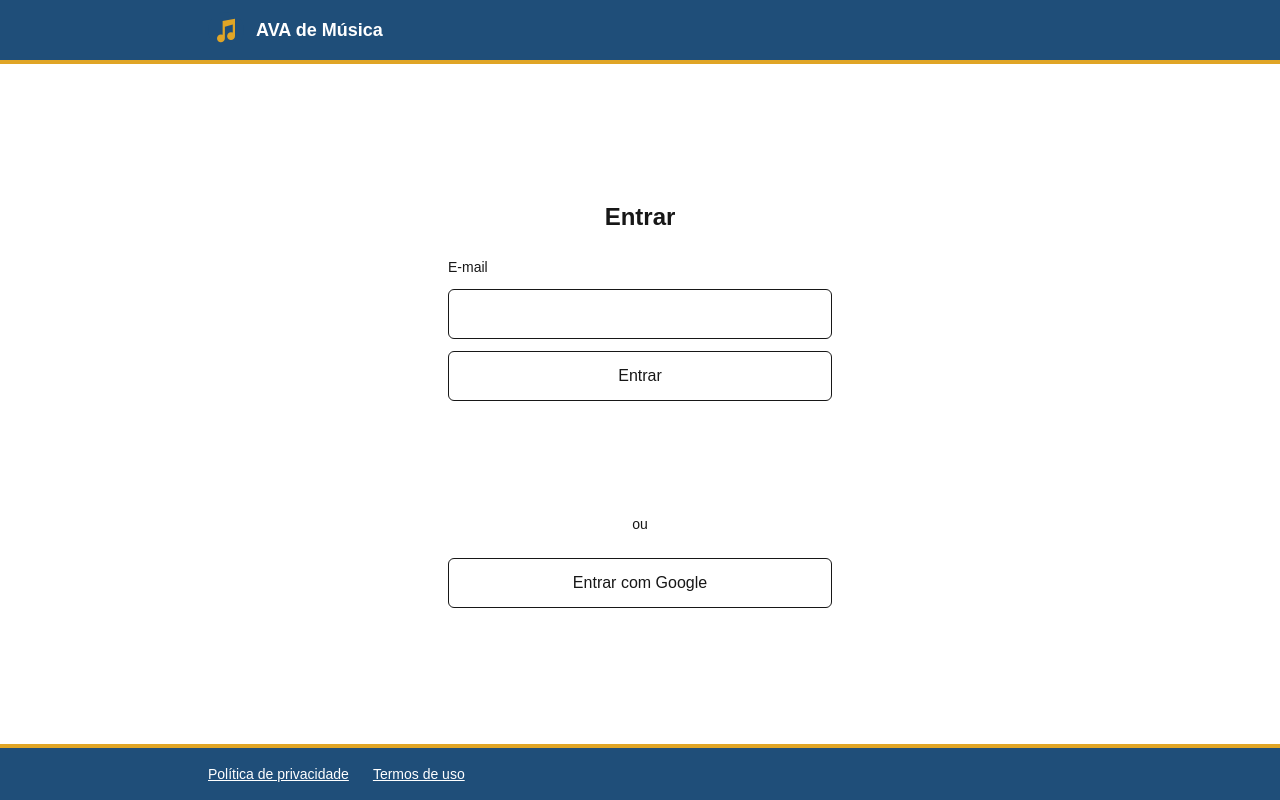
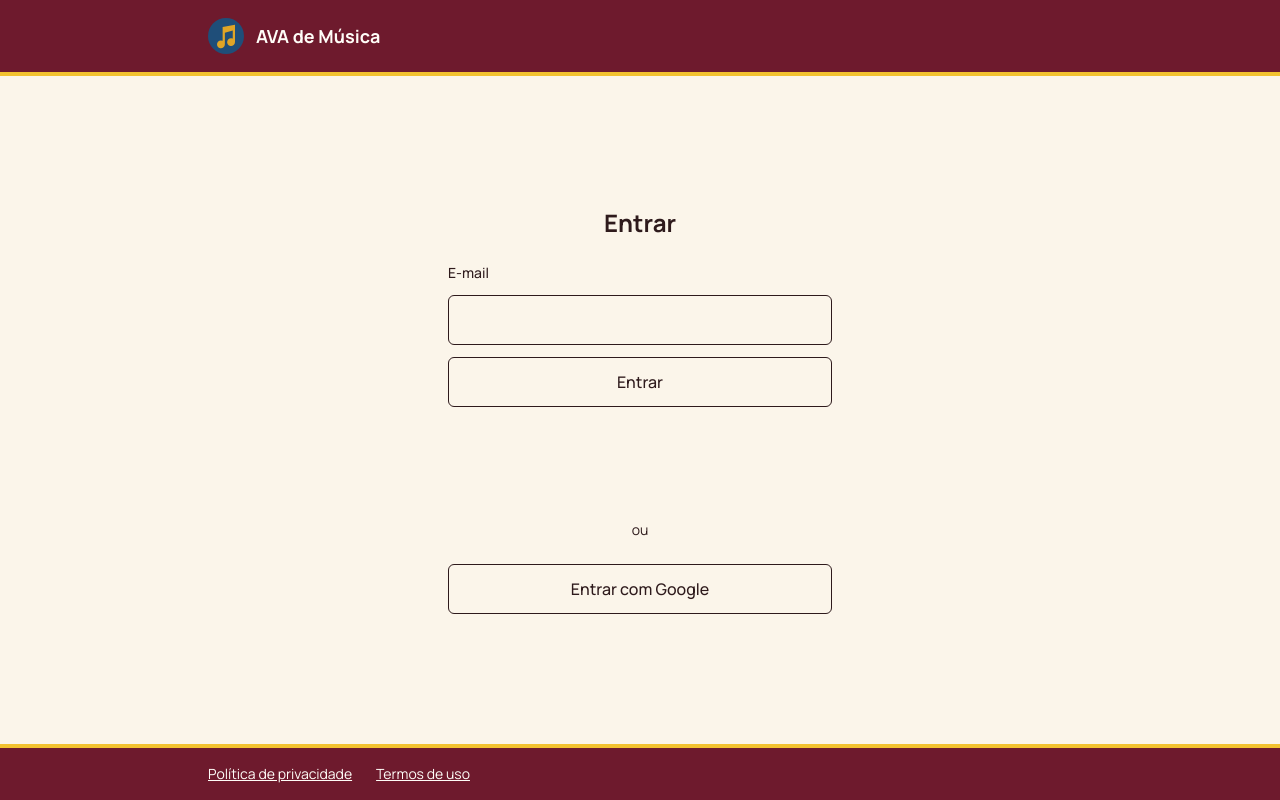
Before and after one commit to rogeriocaetanojr/ava-musica, a Next.js app: page /login in a window 1280 px wide. Built offline with nearby package versions, Linux system fonts and the light colour scheme; no server answers.

Commit message:
feat(ui): adiciona cores, fontes e componentes do visual novo

```diff
--- a/src/app/(aluno)/cursos/[id]/page.tsx
+++ b/src/app/(aluno)/cursos/[id]/page.tsx
@@ -99,7 +99,7 @@ async function PaginaDoCurso({ params }: { params: Promise<{ id: string }> }) {
                         aria-hidden
                         className={`flex h-7 w-7 shrink-0 items-center justify-center rounded-full border-2 ${
                           feita
-                            ? "border-primaria bg-primaria text-white"
+                            ? "border-bordo bg-bordo text-white"
                             : "border-current/40"
                         }`}
                       >
--- a/src/app/(aluno)/estilos.ts
+++ b/src/app/(aluno)/estilos.ts
@@ -1,6 +1,6 @@
 // Botões grandes, fáceis de tocar com o celular apoiado na estante.
 export const botaoPrincipal =
-  "flex min-h-12 w-full items-center justify-center rounded-lg bg-primaria px-4 py-3 text-lg font-semibold text-white sm:w-auto";
+  "flex min-h-12 w-full items-center justify-center rounded-lg bg-bordo px-4 py-3 text-lg font-semibold text-white sm:w-auto";
 
 export const botaoSecundario =
   "flex min-h-12 w-full items-center justify-center rounded-lg border-2 border-current px-4 py-3 text-lg font-semibold sm:w-auto";
--- a/src/app/globals.css
+++ b/src/app/globals.css
@@ -1,42 +1,39 @@
 @import "tailwindcss";
 
-/* Identidade visual: troque aqui as cores do professor. */
-:root {
-  --background: #ffffff;
-  --foreground: #171717;
-  --primaria: #1f4e79;
-  --secundaria: #e0a526;
+/* Identidade visual aprovada pelo professor. Toda tela usa só estas cores. */
+@theme {
+  --color-fundo: #fbf5ea;
+  --color-superficie: #fffdf8;
+  --color-linha: #ebddc8;
+  --color-texto: #2e1a1c;
+  --color-texto-secundario: #6e5558;
+  --color-bordo: #6e1a2d;
+  --color-vinho: #4a0f1e;
+  --color-amarelo: #f2c230;
+  --color-amarelo-claro: #fbefc4;
+  --color-borda-campo: #8c7174;
+  --color-texto-sobre-amarelo: #3d0e1a;
   /* Texto e barra de "concluído": contraste de pelo menos 4,5:1 com o fundo. */
-  --sucesso: #166534;
-}
+  --color-sucesso: #166534;
 
-@theme inline {
-  --color-background: var(--background);
-  --color-foreground: var(--foreground);
-  --color-primaria: var(--primaria);
-  --color-secundaria: var(--secundaria);
-  --color-sucesso: var(--sucesso);
-}
-
-@media (prefers-color-scheme: dark) {
-  :root {
-    --background: #0a0a0a;
-    --foreground: #ededed;
-    --sucesso: #4ade80;
-  }
+  --font-titulo: var(--fonte-bricolage), system-ui, sans-serif;
+  --font-sans: var(--fonte-manrope), system-ui, sans-serif;
 }
 
 body {
-  background: var(--background);
-  color: var(--foreground);
-  font-family: Arial, Helvetica, sans-serif;
-  accent-color: var(--primaria);
+  background: var(--color-fundo);
+  color: var(--color-texto);
+  font-family: var(--font-sans);
+  accent-color: var(--color-bordo);
 }
 
-/* Contorno duplo: o azul aparece no fundo claro, o amarelo no escuro e no
-   cabeçalho azul. */
+/* Contorno amarelo em tudo que recebe foco pelo teclado. */
 :focus-visible {
-  outline: 2px solid var(--primaria);
+  outline: 3px solid var(--color-amarelo);
   outline-offset: 2px;
-  box-shadow: 0 0 0 4px var(--secundaria);
 }
+
+/* Telas de página inteira trazem o próprio logo e o link da política. */
+body:has([data-tela-cheia]) [data-moldura] {
+  display: none;
+}
--- a/src/app/layout.tsx
+++ b/src/app/layout.tsx
@@ -1,8 +1,20 @@
 import type { Metadata } from "next";
-import Image from "next/image";
-import Link from "next/link";
-import { LOGO_DO_AVA, NOME_DO_AVA } from "@/lib/site";
+import { Bricolage_Grotesque, Manrope } from "next/font/google";
+import { Cabecalho, Rodape } from "@/components/moldura-do-site";
+import { NOME_DO_AVA } from "@/lib/site";
 import "./globals.css";
+
+const bricolage = Bricolage_Grotesque({
+  subsets: ["latin"],
+  weight: "800",
+  variable: "--fonte-bricolage",
+});
+
+const manrope = Manrope({
+  subsets: ["latin"],
+  weight: ["400", "500", "600", "700", "800"],
+  variable: "--fonte-manrope",
+});
 
 export const metadata: Metadata = {
   title: NOME_DO_AVA,
@@ -13,30 +25,14 @@ export default function RootLayout({
   children,
 }: Readonly<{ children: React.ReactNode }>) {
   return (
-    <html lang="pt-BR" className="h-full antialiased">
+    <html
+      lang="pt-BR"
+      className={`${bricolage.variable} ${manrope.variable} h-full antialiased`}
+    >
       <body className="min-h-full flex flex-col">
-        <header className="border-b-4 border-secundaria bg-primaria text-white">
-          <div className="mx-auto flex w-full max-w-4xl items-center px-4 py-3">
-            <Link href="/" className="flex items-center gap-3 font-bold">
-              <Image src={LOGO_DO_AVA} alt="" width={36} height={36} priority />
-              <span className="text-lg">{NOME_DO_AVA}</span>
-            </Link>
-          </div>
-        </header>
+        <Cabecalho />
         {children}
-        <footer className="border-t-4 border-secundaria bg-primaria text-sm text-white">
-          <nav
-            aria-label="Rodapé"
-            className="mx-auto flex w-full max-w-4xl flex-wrap gap-x-6 gap-y-2 px-4 py-4"
-          >
-            <Link href="/privacidade" className="underline">
-              Política de privacidade
-            </Link>
-            <Link href="/termos" className="underline">
-              Termos de uso
-            </Link>
-          </nav>
-        </footer>
+        <Rodape />
       </body>
     </html>
   );
--- /dev/null
+++ b/src/components/aviso.tsx
@@ -0,0 +1,29 @@
+import type { HTMLAttributes } from "react";
+
+// Caixa de informação em amarelo claro, com o ícone de exclamação.
+export function Aviso({
+  children,
+  className,
+  ...resto
+}: HTMLAttributes<HTMLDivElement>) {
+  return (
+    <div
+      className={`flex gap-3 rounded-xl bg-amarelo-claro p-4 text-sm leading-relaxed text-texto-sobre-amarelo ${className ?? ""}`}
+      {...resto}
+    >
+      <svg
+        aria-hidden="true"
+        viewBox="0 0 20 20"
+        className="mt-0.5 size-5 shrink-0"
+        fill="none"
+        stroke="currentColor"
+        strokeWidth="1.6"
+      >
+        <circle cx="10" cy="10" r="8" />
+        <path d="M10 6v5" strokeLinecap="round" />
+        <circle cx="10" cy="14" r="0.6" fill="currentColor" />
+      </svg>
+      <div>{children}</div>
+    </div>
+  );
+}
--- /dev/null
+++ b/src/components/botao.tsx
@@ -0,0 +1,33 @@
+import type { ButtonHTMLAttributes } from "react";
+
+export type VarianteDoBotao = "primario" | "destaque" | "secundario";
+
+const VARIANTES: Record<VarianteDoBotao, string> = {
+  primario: "bg-bordo text-superficie hover:bg-vinho",
+  destaque: "bg-amarelo text-texto-sobre-amarelo hover:bg-amarelo-claro",
+  secundario:
+    "border border-linha bg-superficie text-texto hover:border-borda-campo",
+};
+
+// Classes do botão, para usar também em links com cara de botão.
+export function classesDoBotao(
+  variante: VarianteDoBotao = "primario",
+  extra = "",
+): string {
+  return `inline-flex min-h-14 w-full items-center justify-center gap-3 rounded-xl px-5 py-3 text-base font-bold transition-colors disabled:opacity-60 ${VARIANTES[variante]} ${extra}`;
+}
+
+export function Botao({
+  variante = "primario",
+  className,
+  type = "button",
+  ...resto
+}: ButtonHTMLAttributes<HTMLButtonElement> & { variante?: VarianteDoBotao }) {
+  return (
+    <button
+      type={type}
+      className={classesDoBotao(variante, className)}
+      {...resto}
+    />
+  );
+}
--- /dev/null
+++ b/src/components/campo.tsx
@@ -0,0 +1,22 @@
+import type { InputHTMLAttributes } from "react";
+
+// Campo de texto com o rótulo sempre visível acima.
+export function Campo({
+  id,
+  rotulo,
+  className,
+  ...resto
+}: InputHTMLAttributes<HTMLInputElement> & { id: string; rotulo: string }) {
+  return (
+    <div className="space-y-2">
+      <label htmlFor={id} className="block text-sm font-bold text-texto">
+        {rotulo}
+      </label>
+      <input
+        id={id}
+        className={`min-h-14 w-full rounded-xl border border-borda-campo bg-superficie px-4 py-3 text-base text-texto placeholder:text-texto-secundario ${className ?? ""}`}
+        {...resto}
+      />
+    </div>
+  );
+}
--- /dev/null
+++ b/src/components/cordas.tsx
@@ -0,0 +1,29 @@
+// Enfeites do violão. São só decoração: ficam escondidos dos leitores de tela.
+
+const QUANTIDADE_DE_CORDAS = 6;
+
+// Listras amarelas verticais, como as cordas vistas de frente.
+export function Cordas({ className }: { className?: string }) {
+  return (
+    <div
+      aria-hidden="true"
+      className={`pointer-events-none flex justify-between ${className ?? ""}`}
+    >
+      {Array.from({ length: QUANTIDADE_DE_CORDAS }, (_, indice) => (
+        <span key={indice} className="h-full w-px bg-amarelo/70" />
+      ))}
+    </div>
+  );
+}
+
+// Boca do violão: círculo vinho com anel amarelo.
+export function BocaDoViolao({ className }: { className?: string }) {
+  return (
+    <div
+      aria-hidden="true"
+      className={`pointer-events-none rounded-full border-2 border-amarelo/60 p-3 ${className ?? ""}`}
+    >
+      <div className="size-full rounded-full border-[14px] border-amarelo bg-vinho" />
+    </div>
+  );
+}
--- /dev/null
+++ b/src/components/moldura-do-site.tsx
@@ -0,0 +1,43 @@
+import Image from "next/image";
+import Link from "next/link";
+import { LOGO_DO_AVA, NOME_DO_AVA } from "@/lib/site";
+
+// Cabeçalho e rodapé somem nas telas de página inteira, marcadas com
+// data-tela-cheia (ver globals.css).
+
+export function Cabecalho() {
+  return (
+    <header
+      data-moldura
+      className="border-b-4 border-amarelo bg-bordo text-superficie"
+    >
+      <div className="mx-auto flex w-full max-w-4xl items-center px-4 py-3">
+        <Link href="/" className="flex min-h-12 items-center gap-3 font-bold">
+          <Image src={LOGO_DO_AVA} alt="" width={36} height={36} priority />
+          <span className="text-lg">{NOME_DO_AVA}</span>
+        </Link>
+      </div>
+    </header>
+  );
+}
+
+export function Rodape() {
+  return (
+    <footer
+      data-moldura
+      className="border-t-4 border-amarelo bg-bordo text-sm text-superficie"
+    >
+      <nav
+        aria-label="Rodapé"
+        className="mx-auto flex w-full max-w-4xl flex-wrap gap-x-6 gap-y-2 px-4 py-4"
+      >
+        <Link href="/privacidade" className="underline">
+          Política de privacidade
+        </Link>
+        <Link href="/termos" className="underline">
+          Termos de uso
+        </Link>
+      </nav>
+    </footer>
+  );
+}
```
